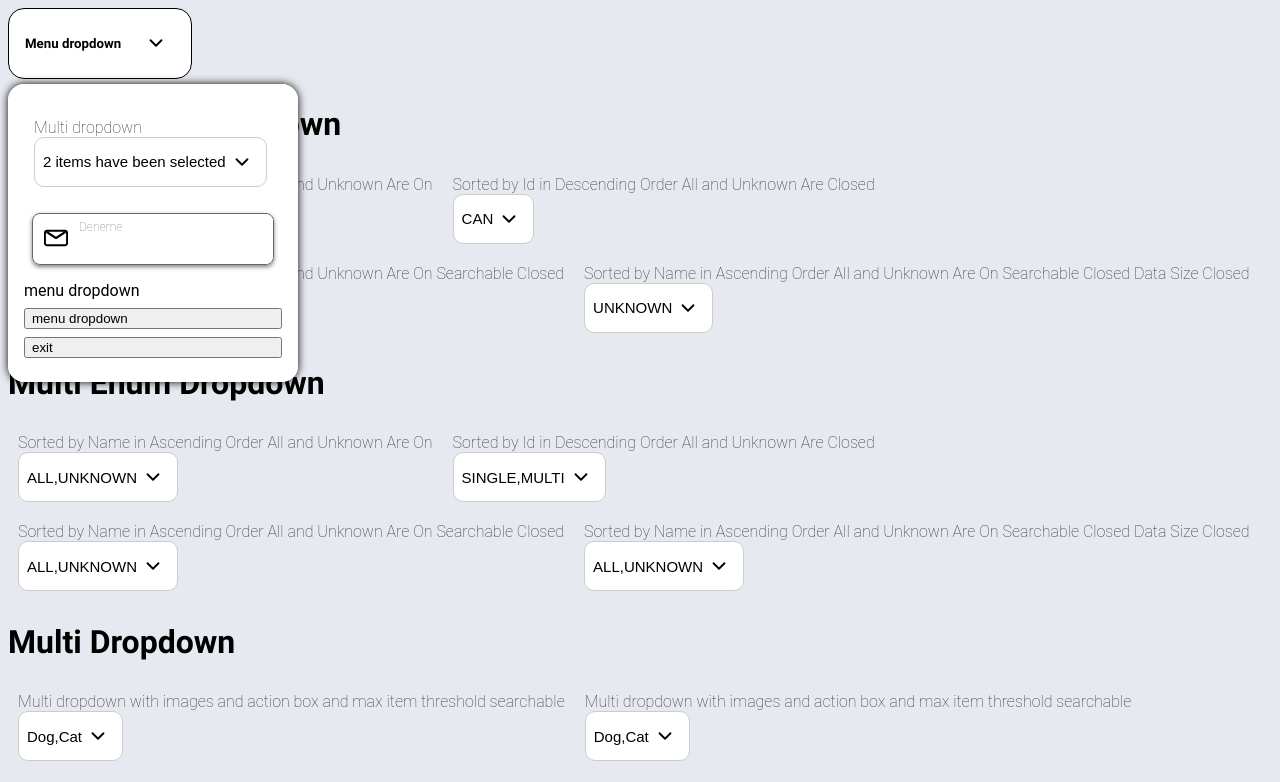
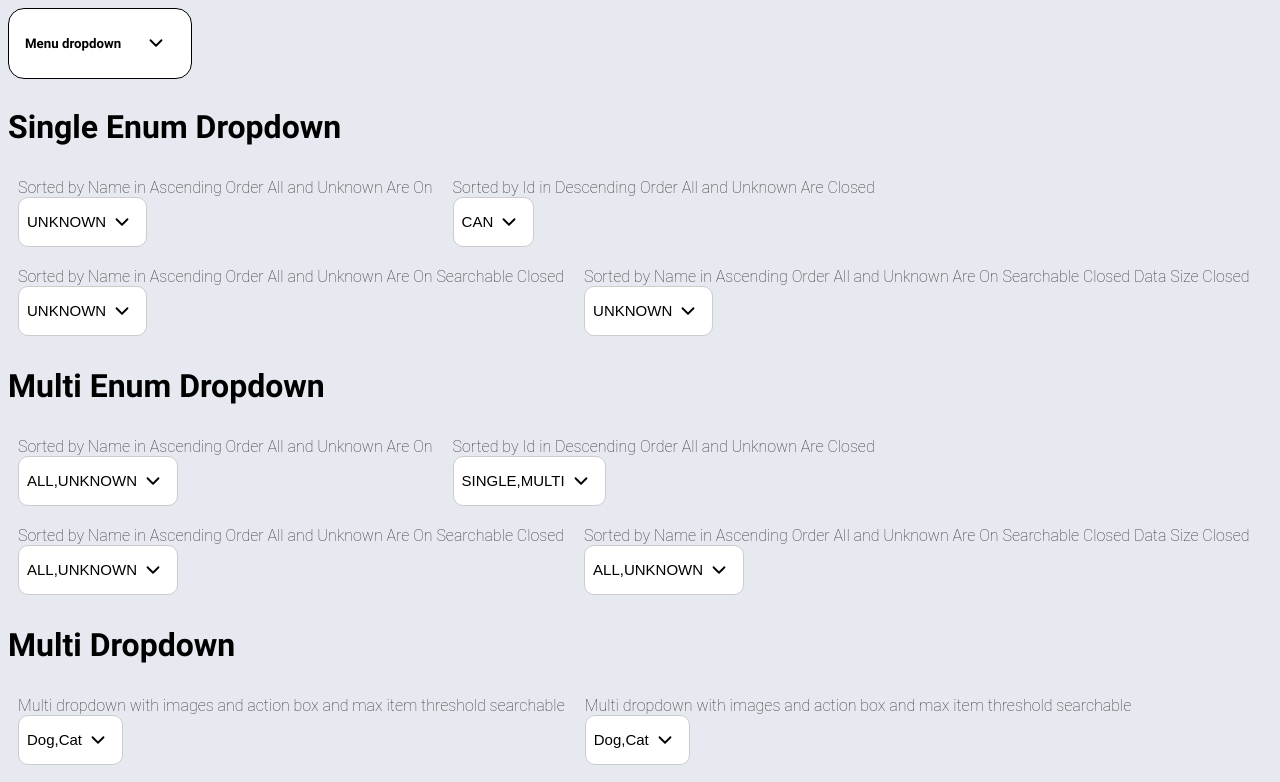
Before and after one commit to Mwiert/miniSpa, a Vue app: page /summerLovers in a window 1280 px wide. Shown: the top 782 px of the page. Built offline with nearby package versions, Linux system fonts and the light colour scheme; a web font is replaced by a local one.

Commit message:
feature: Refactor MenuDropdown component and add array items support

```diff
--- a/src/components/Dropdown/MenuDropdown.vue
+++ b/src/components/Dropdown/MenuDropdown.vue
@@ -7,7 +7,13 @@
       </div>
       <div v-if="isOpen" class="menu-dropdown-content" :class="{ active: isOpen }">
         <div class="slot-item">
-          <slot :childClick="childClick"></slot>
+          <slot></slot>
+        </div>
+        <hr />
+        <div class="array-item">
+          <div v-for="item in items" :key="item[primaryKey]" class="item" @click="item.func()">
+            <span > {{ item[displayField] }} </span>
+          </div>
         </div>
       </div>
     </div>
@@ -17,18 +23,26 @@
 <script>
 export default {
   name: 'MenuDropdown',
-  methods: {
-    childClick() {
-      window.alert('child click')
+  data() {
+    return {
+      isOpen: false
     }
   },
-  data() {
-    return {
-      isOpen: {
-        type: Boolean,
-        default: false
-      }
+  props: {
+    items: {
+      type: Array,
+      default: () => [{}]
+    },
+    primaryKey: {
+      type: String,
+      default: 'id'
+    },
+    displayField: {
+      type: String,
+      default: 'name'
     }
+  },
+  methods: {
   }
 }
 </script>
@@ -46,7 +60,7 @@
       background-color: white;
       border-radius: 1rem;
       padding: 0.3rem 1rem;
-      margin-bottom: 0.3rem;
+      margin-bottom: 0.5rem;
       border: 1px solid black;
       .svg-icon {
         margin-left: 1rem;
@@ -56,7 +70,7 @@
       &::before {
         content: '';
         position: absolute;
-        top: -10px;
+        top: -6px;
         left: 20px; // Adjust as needed
         width: 0;
         height: 0;
@@ -67,12 +81,12 @@
       position: absolute;
       background-color: white;
       border-radius: 1rem;
-      padding: 1rem;
+      padding-bottom: 1rem;
       z-index: 99999;
       box-shadow: 0 0 8px rgb(0, 0, 0);
       min-width: 120px;
-      max-width: 2400px;
-      overflow-x: auto;
+      max-width: 360px;
+      //overflow-x: auto;
       .slot-item {
         > * {
           display: flex;
@@ -81,6 +95,32 @@
           width: 100%;
         }
       }
+      .array-item {
+        display: flex;
+        flex-direction: column;
+        .item {
+          display: flex;
+          justify-content: space-between;
+          align-items: center;
+          padding: 1rem 1.5rem;
+          cursor: pointer;
+          font-size: 1rem;
+          &:hover {
+            background-color: #f0f0f0;
+          }
+        }
+      }
+      hr {
+        margin: 0;
+        border: 0;
+        height: 1px;
+        background-image: linear-gradient(
+          to right,
+          rgba(0, 0, 0, 0),
+          rgba(0, 0, 0, 0.75),
+          rgba(0, 0, 0, 0)
+        );
+      }
     }
   }
 }
--- a/src/pages/SummerLovers.vue
+++ b/src/pages/SummerLovers.vue
@@ -1,13 +1,13 @@
 <template>
   <div>
     <div>
-      <MenuDropdown>
+      <MenuDropdown :items="multiItems" primaryKey="id" displayField="name">
         <template #toggle>
           <div>
             <h5>Menu dropdown</h5>
           </div>
         </template>
-        <template v-slot="{ childClick }">
+        <template>
           <UIMultiDropdown
             v-model="selectedPets"
             :items="pets"
@@ -22,9 +22,6 @@
             :maxItemThreshold="maxItemThreshold"
             :hasActionBox="true" />
           <UIInput label="Deneme" clearButton :icon="'mail'" />
-          <a @click="childClick">menu dropdown</a>
-          <button @click="childClick">menu dropdown</button>
-          <button>exit</button>
         </template>
       </MenuDropdown>
     </div>
@@ -351,7 +348,7 @@
         {
           id: 5,
           iconImage: '',
-          name: 'ElephantElephantElephantElephantElephantElephantElephant',
+          name: 'Elephant',
           detail: 'd'
         },
         { id: 6, iconImage: '', name: 'Hawk', detail: 'c' },
@@ -373,6 +370,11 @@
         { id: 1, iconImage: '', name: 'Cat Toy', detail: 'l' },
         { id: 2, iconImage: '', name: 'Fish Toy', detail: 'm' },
         { id: 3, iconImage: '', name: 'Bird Toy', detail: 'n' }
+      ],
+      multiItems: [
+        { id: 0, name: 'Dashboard', func: () => {window.alert('parent comp')} },
+        { id: 0, name: 'Profile', func: () => {window.open('https://www.google.com')} },
+        { id: 0, name: 'Exit', func: () => {window.open('/')} }
       ],
       items: [
         {
```
